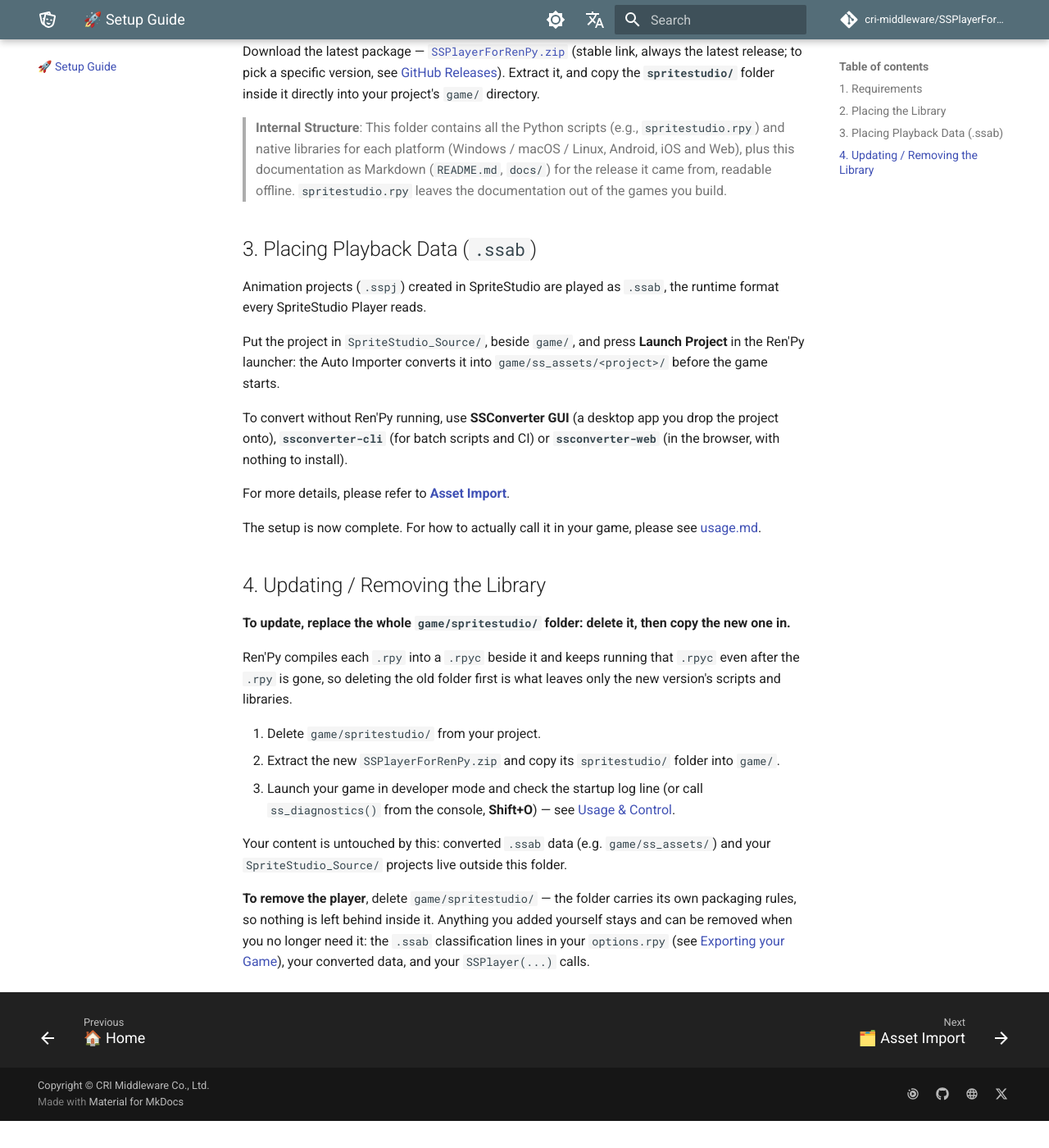
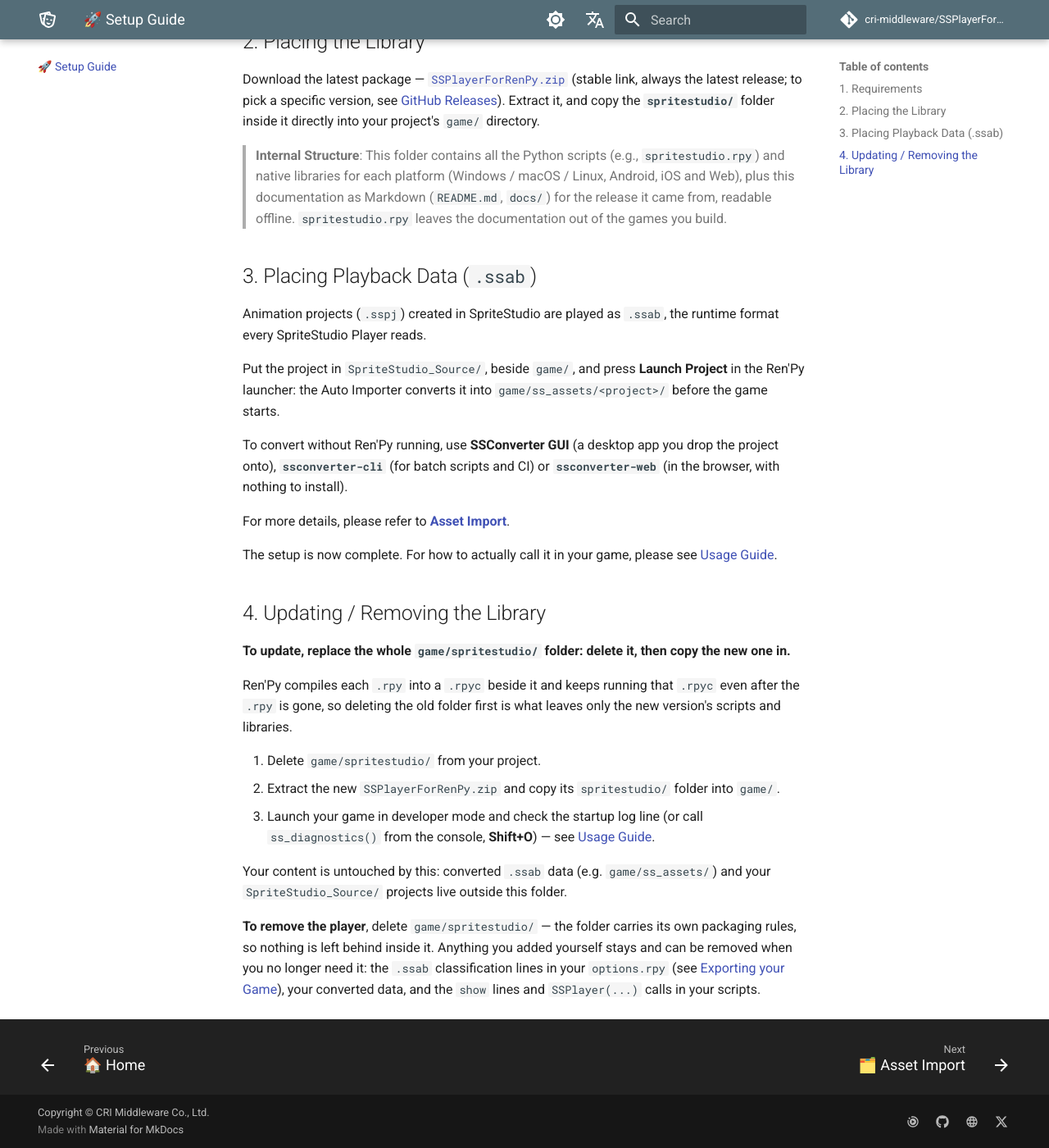
Before and after one commit to cri-middleware/SSPlayerForRenPy, an MkDocs documentation site: the page built from docs/en/setup.md, in a window 1280 px wide and 1400 px high, scrolled down 436 px. Shown: the whole window at 82% size. Built offline with MkDocs 1.6.1 and Material for MkDocs 9.7.7, drawn with Linux system fonts in a browser that asks for light colours; comment, search, counter and statistics services are not loaded; before the commit the page ends 1803 px from its top, so only the background shows below that; some of the changed text lies outside the part shown.

Commit message:
Give each Ren'Py page one name, and fill Setup's gaps
The Japanese Asset Import page went by five names (アニメーションデータの
コンバート, アセットのコンバート, データのコンバート, アセットの取り込み, and the
file name); it is now アセットの取り込み everywhere, like the English Asset
Import. The English usage guide was both Usage Guide and Usage & Control,
Japanese Export was also ゲームの書き出し, the importer was also
オートインポーター, and two links read "usage.md". Setup's requirements now
name SpriteStudio 7.5 or later, as the README does, and its uninstall note
lists the show lines a reader on the README's route has added.

```diff
--- a/docs/en/setup.md
+++ b/docs/en/setup.md
@@ -5,6 +5,7 @@ If you want to customize the player, please refer to the [Build Guide](build.md)
 
 ## 1. Requirements
 - **Ren'Py**: Version 8.x series (Python 3 based) is required.
+- **SpriteStudio**: projects made in SpriteStudio 7.5 or later.
 
 ## 2. Placing the Library
 Download the latest package — [`SSPlayerForRenPy.zip`](https://github.com/cri-middleware/SSPlayerForRenPy/releases/latest/download/SSPlayerForRenPy.zip) (stable link, always the latest release; to pick a specific version, see [GitHub Releases](https://github.com/cri-middleware/SSPlayerForRenPy/releases)). Extract it, and copy the **`spritestudio/`** folder inside it directly into your project's `game/` directory.
@@ -20,7 +21,7 @@ To convert without Ren'Py running, use **SSConverter GUI** (a desktop app you dr
 
 For more details, please refer to **[Asset Import](import.md)**.
 
-The setup is now complete. For how to actually call it in your game, please see [usage.md](usage.md).
+The setup is now complete. For how to actually call it in your game, please see [Usage Guide](usage.md).
 
 ## 4. Updating / Removing the Library
 
@@ -30,8 +31,8 @@ Ren'Py compiles each `.rpy` into a `.rpyc` beside it and keeps running that `.rp
 
 1. Delete `game/spritestudio/` from your project.
 2. Extract the new `SSPlayerForRenPy.zip` and copy its `spritestudio/` folder into `game/`.
-3. Launch your game in developer mode and check the startup log line (or call `ss_diagnostics()` from the console, **Shift+O**) — see [Usage & Control](usage.md).
+3. Launch your game in developer mode and check the startup log line (or call `ss_diagnostics()` from the console, **Shift+O**) — see [Usage Guide](usage.md).
 
 Your content is untouched by this: converted `.ssab` data (e.g. `game/ss_assets/`) and your `SpriteStudio_Source/` projects live outside this folder.
 
-**To remove the player**, delete `game/spritestudio/` — the folder carries its own packaging rules, so nothing is left behind inside it. Anything you added yourself stays and can be removed when you no longer need it: the `.ssab` classification lines in your `options.rpy` (see [Exporting your Game](export.md)), your converted data, and your `SSPlayer(...)` calls.
+**To remove the player**, delete `game/spritestudio/` — the folder carries its own packaging rules, so nothing is left behind inside it. Anything you added yourself stays and can be removed when you no longer need it: the `.ssab` classification lines in your `options.rpy` (see [Exporting your Game](export.md)), your converted data, and the `show` lines and `SSPlayer(...)` calls in your scripts.
--- a/mkdocs.ja.yml
+++ b/mkdocs.ja.yml
@@ -27,7 +27,7 @@ extra:
 nav:
   - 🏠 ホーム: index.md
   - 🚀 導入ガイド: setup.md
-  - 🗂️ アセットのコンバート: import.md
+  - 🗂️ アセットの取り込み: import.md
   - ▶️ 再生と制御: usage.md
   - 📦 ゲームのエクスポート: export.md
   - 🛠️ ビルドガイド（開発者向け）: build.md
```
Also changed, not shown: README.ja.md (+2 -2 lines), README.md (+2 -2 lines), docs/ja/import.md (+3 -3 lines), docs/ja/index.md (+1 -1 lines), docs/ja/setup.md (+4 -3 lines).
